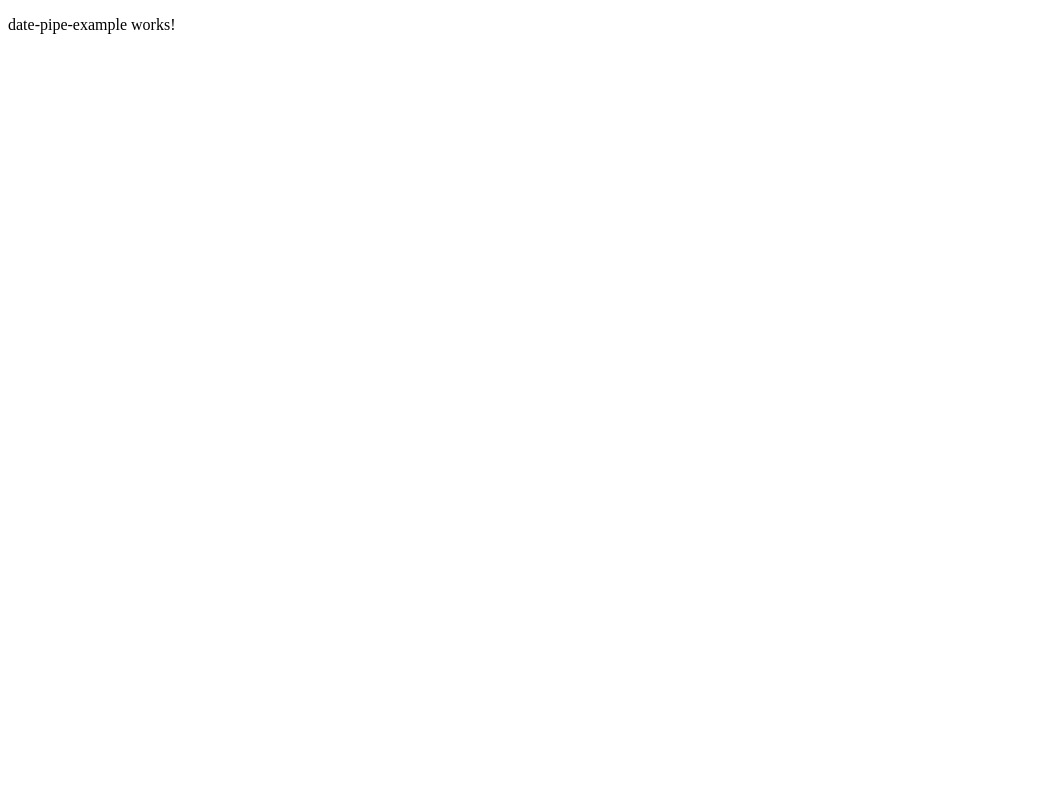
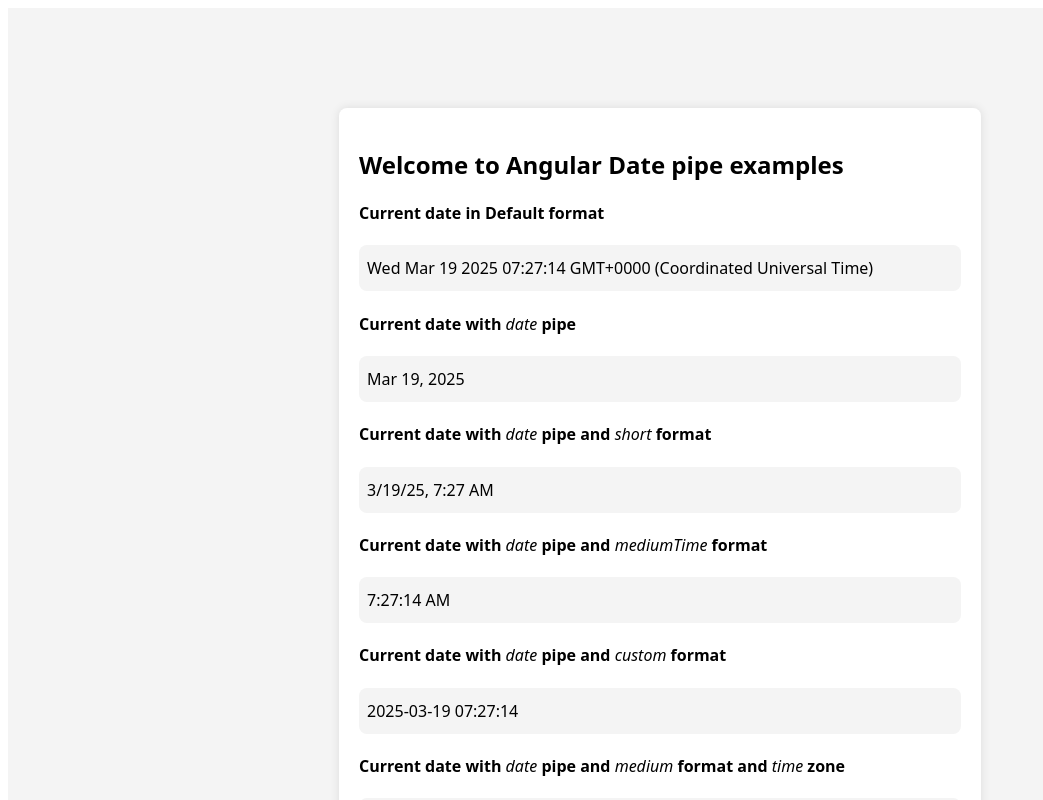
Before and after one commit to rajudandigam/angular-examples, an Angular app: page / in a window 1280 px wide. Shown: the top 800 px of the page, without its empty margins (0-1043 px from the left). Built offline with nearby package versions, Linux system fonts and the light colour scheme.

Commit message:
Added few more options

```diff
--- a/src/app/app.component.html
+++ b/src/app/app.component.html
@@ -1,4 +1,6 @@
 
-<app-date-pipe-example></app-date-pipe-example>
+<main class="main-container">
+  <app-date-pipe-example></app-date-pipe-example>
+</main>
 
 <router-outlet />
--- a/src/app/app.component.scss
+++ b/src/app/app.component.scss
@@ -0,0 +1,10 @@
+
+.main-container {
+  display: flex;
+  justify-content: center;
+  min-height: 100vh;
+  margin: 0;
+  font-family: system-ui;
+  background-color: #f4f4f4;
+  padding-top: 100px;
+}
--- a/src/app/components/date-pipe-example/date-pipe-example.component.html
+++ b/src/app/components/date-pipe-example/date-pipe-example.component.html
@@ -1 +1,35 @@
-<p>date-pipe-example works!</p>
+<section class="container">
+    <header>
+        <h1>Welcome to Angular Date pipe examples</h1>
+      </header>
+      <article>
+        <section>
+            <h4>Current date in Default format</h4>
+            <p>{{ currentDate}}</p>
+        </section>
+        <section>
+            <h4>Current date with <i>date</i> pipe</h4>
+            <p>{{ currentDate | date }}</p>
+        </section>
+        <section>
+            <h4>Current date with <i>date</i> pipe and <i>short</i> format</h4>
+            <p>{{ currentDate | date: 'short'}}</p>
+        </section>
+        <section>
+            <h4>Current date with <i>date</i> pipe and <i>mediumTime</i> format</h4>
+            <p>{{ currentDate | date: 'mediumTime'}}</p>
+        </section>
+        <section>
+            <h4>Current date with <i>date</i> pipe and <i>custom</i> format</h4>
+            <p>{{ currentDate | date: 'yyyy-MM-dd HH:mm:ss'}}</p>
+        </section>
+        <section>
+            <h4>Current date with <i>date</i> pipe and <i>medium</i> format and <i>time</i> zone</h4>
+            <p>{{ currentDate | date: 'medium':'IST' }}</p>
+        </section>
+        <section>
+            <h4>Current date with <i>date</i> pipe and <i>medium</i> format and <i>time zone</i> and <i>locale</i></h4>
+            <p>{{ currentDate | date: 'medium':'GMT':'en-GB' }}</p>
+        </section>
+      </article>
+</section>
--- a/src/app/components/date-pipe-example/date-pipe-example.component.scss
+++ b/src/app/components/date-pipe-example/date-pipe-example.component.scss
@@ -0,0 +1,20 @@
+.container {
+    max-width: 800px;
+    width: 100%;
+    background: white;
+    padding: 20px;
+    box-shadow: 0 0 10px rgba(0, 0, 0, 0.1);
+    border-radius: 8px;
+
+    section {
+        & > p {
+            padding: 12px 8px;
+            border-radius: 8px;
+            background-color: #f4f4f4;
+        }
+
+        i {
+            font-weight: lighter;
+        }
+    }
+  }
--- a/src/app/components/date-pipe-example/date-pipe-example.component.ts
+++ b/src/app/components/date-pipe-example/date-pipe-example.component.ts
@@ -1,11 +1,12 @@
 import { Component } from '@angular/core';
+import { DatePipe } from '@angular/common';
 
 @Component({
   selector: 'app-date-pipe-example',
-  imports: [],
+  imports: [DatePipe],
   templateUrl: './date-pipe-example.component.html',
   styleUrl: './date-pipe-example.component.scss'
 })
 export class DatePipeExampleComponent {
-
+  currentDate = new Date();
 }
```
